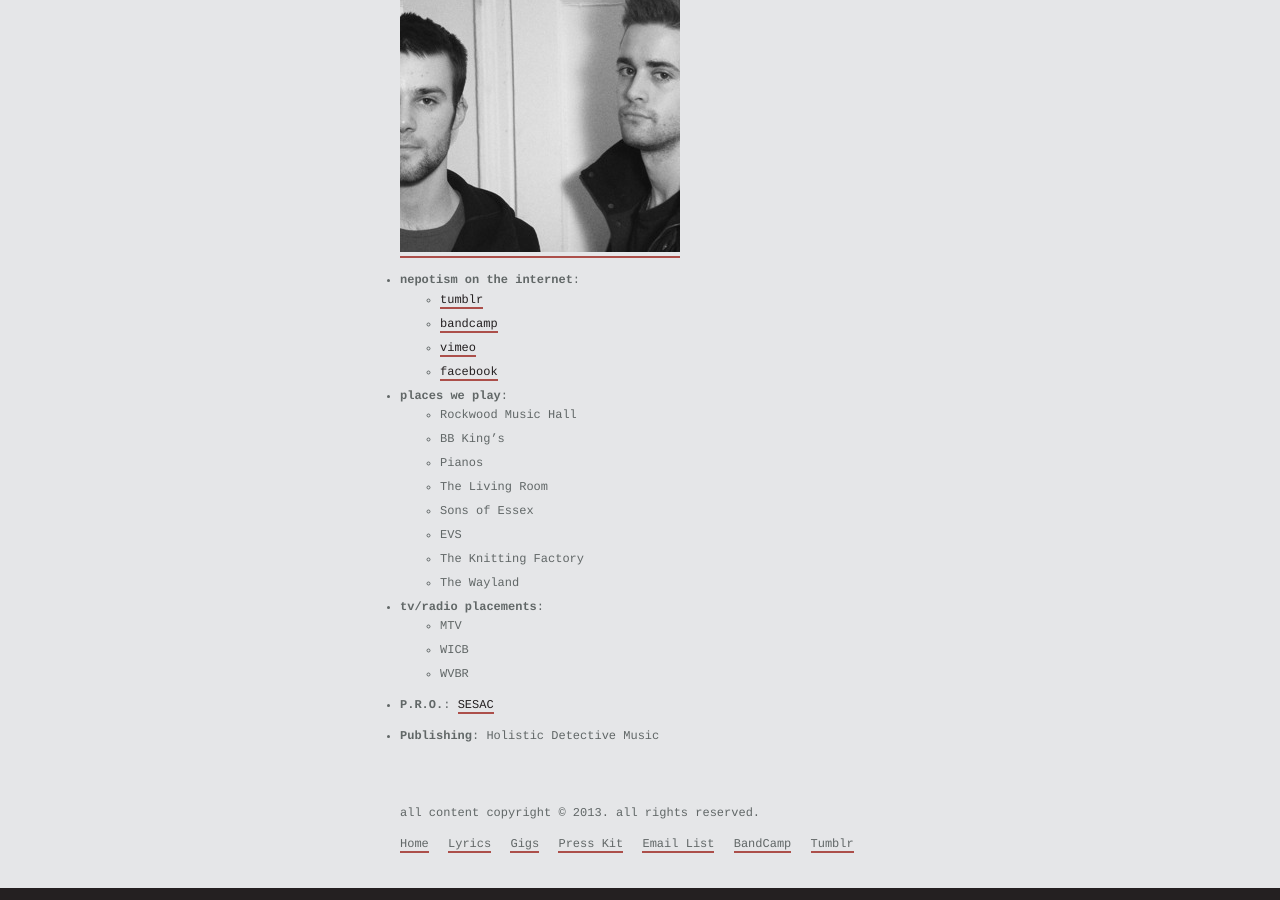
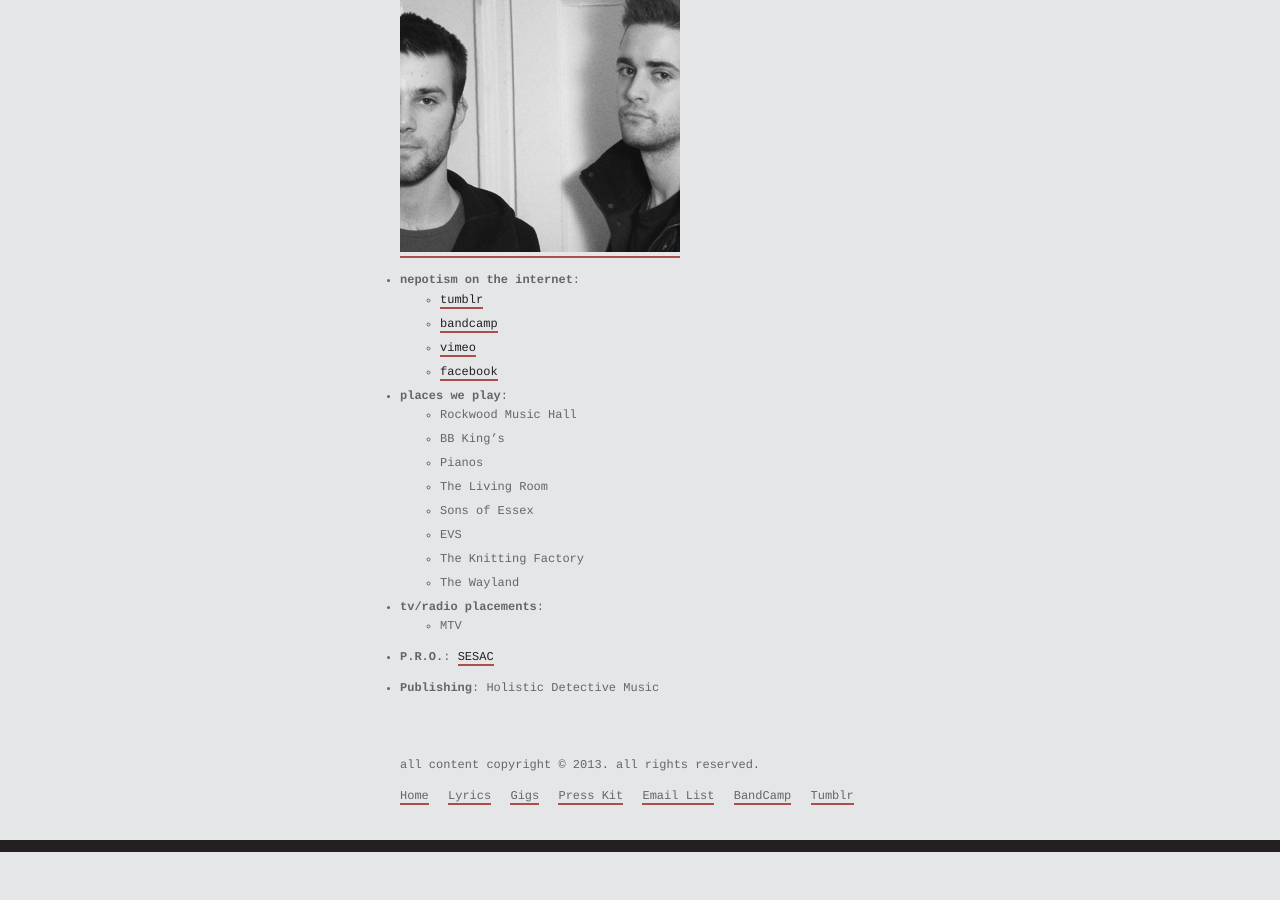
Before and after one commit to chrisfrank/chrisfrank.github.com, a Jekyll site: the page built from presskit/index.md, in a window 1280 px wide and 900 px high, scrolled down 972 px. Built offline with Jekyll 4.4.1, drawn with Linux system fonts in a browser that asks for light colours; after the commit the page ends 1824 px from its top, so only the background shows below that.

Commit message:
removed future-predicting radio placements

```diff
--- a/presskit/index.md
+++ b/presskit/index.md
@@ -50,8 +50,6 @@ layout: text
 
 - **tv/radio placements**:
   - MTV
-  - WICB
-  - WVBR
 
 - **P.R.O.**: [SESAC](https://www.sesac.com)
 
```
